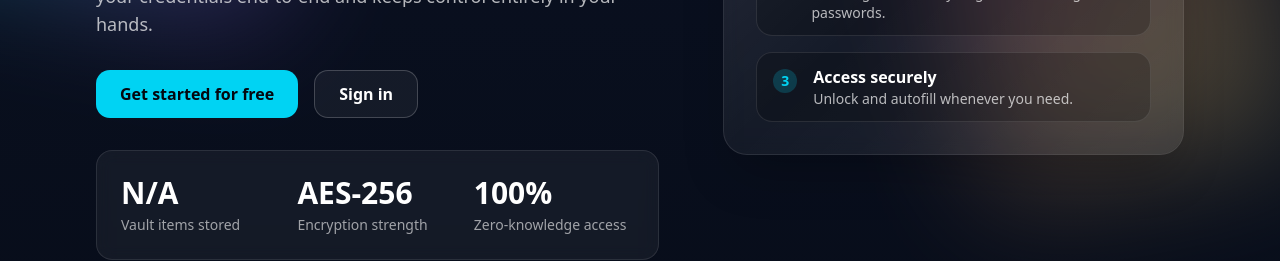
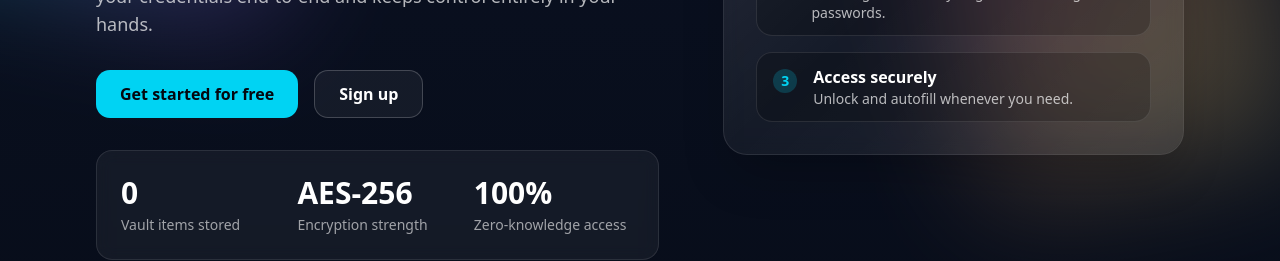
Before and after one commit to prashant-1342/SafePad, a Next.js app: page / in a window 1280 px wide. Shown: the part 532-793 px from the top of the page. Built offline with nearby package versions, Linux system fonts and the light colour scheme; no server answers; the database is empty.

Commit message:
implement real time vault items counter on landing page

```diff
--- /dev/null
+++ b/app/api/stats/route.ts
@@ -0,0 +1,16 @@
+import { NextResponse } from "next/server";
+import { db } from "../../lib/db";
+
+export async function GET() {
+  try {
+
+    const result = await db.query("SELECT COUNT(*) FROM items");
+    const count = parseInt(result.rows[0].count, 10);
+
+    return NextResponse.json({ vaultCount: count });
+  } catch (error) {
+
+    console.error("Error fetching stats:", error);
+    return NextResponse.json({ vaultCount: 0 });
+  }
+}
--- a/app/components/Navbar.tsx
+++ b/app/components/Navbar.tsx
@@ -8,7 +8,7 @@ export default function Navbar() {
     <nav className="sticky top-0  z-50 w-[94%] max-w-7xl mx-auto rounded-2xl border border-white/10 bg-black/60 px-6 py-4 backdrop-blur shadow-xl">
       <div className="flex items-center justify-between">
         <div className="flex items-center gap-8">
-          <Link href="/" className="text-2xl font-semibold tracking-wide">
+          <Link href="/" className="text-2xl font-semibold hover:text-cyan-400 tracking-wide">
             SafePad
           </Link>
 
@@ -44,14 +44,15 @@ export default function Navbar() {
           <Link href="/auth/signup">
             <Button
               variant="outline"
-              className="h-9 rounded-lg border-white/20 bg-white/5 px-4 text-sm font-semibold text-white transition hover:border-white/40 hover:bg-white/10"
+            className="h-9 rounded-lg border cursor-pointer border-white/20 bg-white/5 px-4 text-sm font-semibold text-white transition-colors duration-200 hover:bg-white/20 hover:text-cyan-400 hover:border-white  hover:pointer/80"
+
             >
               Sign up
             </Button>
           </Link>
 
           <Link href="/auth/login">
-            <Button className="h-9 rounded-lg bg-cyan-400 px-4 text-sm font-semibold text-black transition hover:bg-cyan-300">
+            <Button className="h-9 cursor-pointer rounded-lg bg-cyan-400 px-4 text-sm font-semibold text-black transition hover:bg-cyan-300 hover:border-2px-black">
               Log in
             </Button>
           </Link>
--- a/app/page.tsx
+++ b/app/page.tsx
@@ -1,13 +1,10 @@
+"use client";
+
+import { useState, useEffect } from "react";
 import { Button } from "@/components/ui/button";
 import Link from "next/link";
 import Navbar from "./components/Navbar";
 import Footer from "./components/Footer";
-
-const stats = [
-  { label: "Vault items stored", value: "N/A" },
-  { label: "Encryption strength", value: "AES-256" },
-  { label: "Zero-knowledge access", value: "100%" },
-];
 
 const pillars = [
   {
@@ -28,6 +25,30 @@ const pillars = [
 ];
 
 export default function Home() {
+  const [vaultCount, setVaultCount] = useState<number | string>("...");
+
+  useEffect(() => {
+    const fetchStats = async () => {
+      try {
+        const res = await fetch("/api/stats");
+        if (res.ok) {
+          const data = await res.json();
+          setVaultCount(data.vaultCount);
+        }
+      } catch (error) {
+        console.error("Failed to fetch statistics", error);
+        setVaultCount("N/A");
+      }
+    };
+    fetchStats();
+  }, []);
+
+  const stats = [
+    { label: "Vault items stored", value: vaultCount },
+    { label: "Encryption strength", value: "AES-256" },
+    { label: "Zero-knowledge access", value: "100%" },
+  ];
+
   return (
     <div className="min-h-screen bg-[#04070f] text-white pt-6 overflow-x-hidden">
       <Navbar />
@@ -49,16 +70,16 @@ export default function Home() {
 
               <div className="flex flex-wrap items-center gap-4">
                 <Link href="/auth/signup">
-                  <Button className="h-12 rounded-xl bg-cyan-400 px-6 text-base font-semibold text-[#04070f] transition hover:-translate-y-0.5 hover:bg-cyan-300">
+                  <Button className="h-12 cursor-pointer rounded-xl bg-cyan-400 px-6 text-base font-semibold text-[#04070f] transition hover:-translate-y-0.5 hover:bg-cyan-300">
                     Get started for free
                   </Button>
                 </Link>
                 <Link href="/auth/login">
                   <Button
                     variant="outline"
-                    className="h-12 rounded-xl border-white/20 bg-white/5 px-6 text-base font-semibold text-white transition hover:border-white/40 hover:bg-white/10"
+                    className="h-12 text-white cursor-pointer rounded-xl border-white/20 bg-white/5 px-6 text-base font-semibold text-white transition hover:-translate-y-0.5  hover:border-white/40 hover:text-cyan-400 hover:bg-white/10"
                   >
-                    Sign in
+                    Sign up
                   </Button>
                 </Link>
               </div>
```
